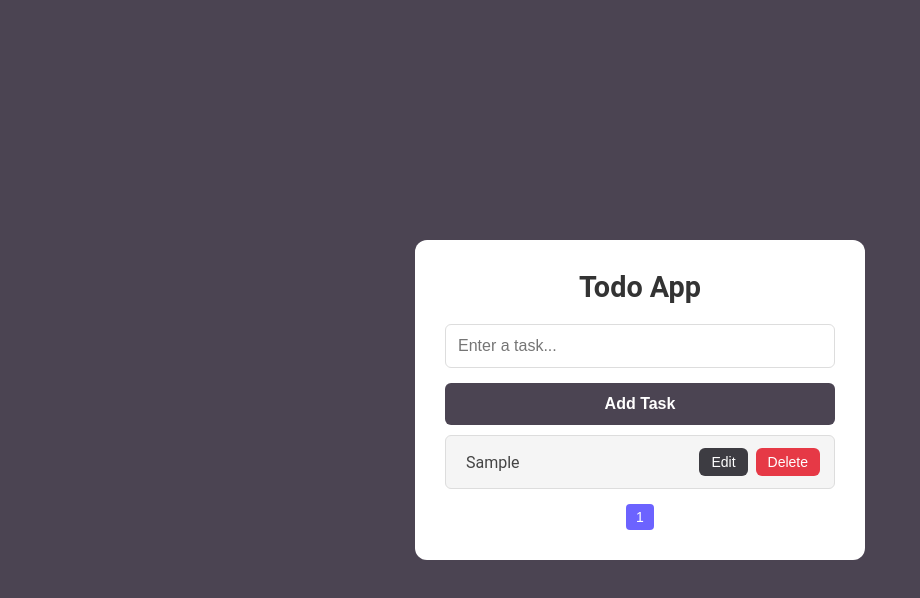
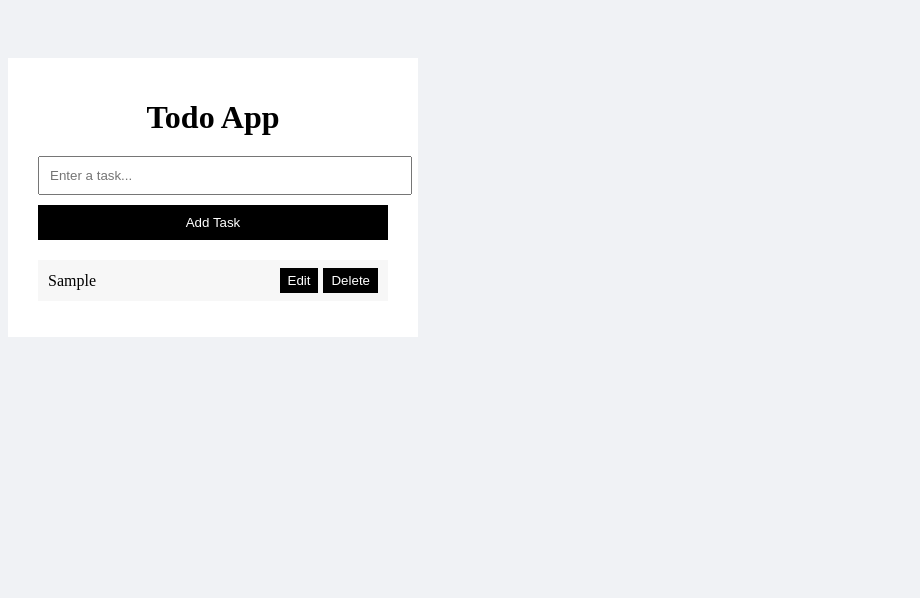
Before and after one commit to JassimMHD/To-Do-App, a plain HTML site: page index.html in a window 1280 px wide. Both pictures are taken after typing "Sample" into the empty fields and a click on the button "Add Task". Shown: the whole page, without its empty margins (0-920 px from the left). Drawn offline with Linux system fonts and the light colour scheme.

Commit message:
Features Updated

```diff
--- a/index.html
+++ b/index.html
@@ -1,20 +1,24 @@
 <!DOCTYPE html>
 <html lang="en">
   <head>
-    <meta charset="UTF-8">
-    <meta name="viewport" content="width=device-width, initial-scale=1.0">
-    <title>Todo App</title>
-    <link rel="stylesheet" href="style.css">
+    <meta charset="UTF-8" />
+    <meta name="viewport" content="width=device-width, initial-scale=1.0" />
+    <title>Simple Todo App</title>
+    <link rel="stylesheet" href="style.css" />
   </head>
   <body>
     <div class="container">
       <h1>Todo App</h1>
-        <div id="errorMessage" class="error-message"></div>
-        <input type="text" id="todoInput" class="todo-input" placeholder="Enter a task...">
+      <input
+        type="text"
+        id="todoInput"
+        class="todo-input"
+        placeholder="Enter a task..."
+      />
       <button id="addBtn" class="add-btn">Add Task</button>
       <ul id="todoList" class="todo-list"></ul>
-        <div id="pagination" class="pagination"></div>
     </div>
+
     <script src="script.js"></script>
   </body>
 </html>
--- a/script.js
+++ b/script.js
@@ -1,36 +1,22 @@
 const addBtn = document.getElementById("addBtn");
 const todoInput = document.getElementById("todoInput");
 const todoList = document.getElementById("todoList");
-const pagination = document.getElementById("pagination");
+const errorMessage = document.getElementById("errorMessage");
 
 const todos = [];
-const itemsPerPage = 3;
-let currentPage = 1;
 
-// Add Task
 addBtn.addEventListener("click", () => {
   const task = todoInput.value.trim();
-  if (task === "") {
-    showErrorMessage("Please enter a task.");
-    return;
-  }
 
   todos.unshift(task);
   todoInput.value = "";
-  currentPage = 1;
   renderTodos();
-  renderPagination();
 });
 
 function renderTodos() {
   todoList.innerHTML = "";
 
-
-  const start = (currentPage - 1) * itemsPerPage;
-  const end = start + itemsPerPage;
-  const currentTodos = todos.slice(start, end);
-
-  currentTodos.forEach((task, index) => {
+  todos.forEach((task, index) => {
     const li = document.createElement("li");
     li.className = "todo-item";
 
@@ -41,14 +27,12 @@ function renderTodos() {
     const editBtn = document.createElement("button");
     editBtn.className = "edit-btn";
     editBtn.textContent = "Edit";
-    editBtn.addEventListener("click", () =>
-      editTask(start + index, li, taskText)
-    );
+    editBtn.addEventListener("click", () => editTask(index, li, taskText));
 
     const deleteBtn = document.createElement("button");
     deleteBtn.className = "delete-btn";
     deleteBtn.textContent = "Delete";
-    deleteBtn.addEventListener("click", () => deleteTask(start + index));
+    deleteBtn.addEventListener("click", () => deleteTask(index));
 
     li.appendChild(taskText);
     li.appendChild(editBtn);
@@ -57,42 +41,19 @@ function renderTodos() {
   });
 }
 
-function renderPagination() {
-  pagination.innerHTML = "";
-
-  const totalPages = Math.ceil(todos.length / itemsPerPage);
-
-  for (let i = 1; i <= totalPages; i++) {
-    const btn = document.createElement("button");
-    btn.className = "pagination-btn";
-    btn.textContent = i;
-    btn.disabled = i === currentPage;
-    btn.addEventListener("click", () => {
-      currentPage = i;
-      renderTodos();
-      renderPagination();
-    });
-
-    pagination.appendChild(btn);
-  }
-}
-
 function editTask(index, li, taskText) {
-
-
   const input = document.createElement("input");
   input.type = "text";
   input.value = todos[index];
   input.className = "todo-text";
 
-
   const saveBtn = document.createElement("button");
-  const deleteBtn = document.createElement("button");
   saveBtn.className = "save-btn";
   saveBtn.textContent = "Save";
+
+  const deleteBtn = document.createElement("button");
   deleteBtn.className = "delete-btn";
-  deleteBtn.textContent = "delete";
-
+  deleteBtn.textContent = "Delete";
 
   li.innerHTML = "";
   li.appendChild(input);
@@ -106,13 +67,11 @@ function editTask(index, li, taskText) {
       renderTodos();
     }
   });
+
+  deleteBtn.addEventListener("click", () => deleteTask(index));
 }
 
 function deleteTask(index) {
   todos.splice(index, 1);
-  if ((currentPage - 1) * itemsPerPage >= todos.length) {
-    currentPage = Math.max(currentPage - 1, 1);
-  }
   renderTodos();
-  renderPagination();
 }
--- a/style.css
+++ b/style.css
@@ -1,139 +1,74 @@
-* {
-  margin: 0;
-  padding: 0;
-  box-sizing: border-box;
-}
 
 body {
-  font-family: "Roboto", Arial, sans-serif;
-  margin: 0;
-  padding: 0;
-  background: #4b4452;
+  background-color: #f0f2f5;
   display: flex;
-  justify-content: center;
-  align-items: center;
-  min-height: 100vh;
-  color: #444;
+  align-items: flex-start;
+  height: 100vh;
+  padding-top: 50px;
 }
 
 .container {
-  background: #ffffff;
-  border-radius: 12px;
-  padding: 30px;
-  width: 100%;
-  max-width: 450px;
-  text-align: center;
+  background-color: white;
+  padding: 20px 30px;
+  width: 350px;
 }
 
 h1 {
-  margin: 0;
-  font-size: 1.8rem;
-  color: #333;
+  text-align: center;
   margin-bottom: 20px;
-  font-weight: bold;
 }
 
 .todo-input {
   width: 100%;
-  padding: 12px;
-  border: 1px solid #ddd;
-  border-radius: 6px;
-  margin-bottom: 15px;
-  font-size: 16px;
+  padding: 10px;
+  margin-bottom: 10px;
 }
 
 .add-btn {
   width: 100%;
-  padding: 12px;
-  background: #4b4452;
-  color: #fff;
+  padding: 10px;
+  background-color: #000000;
   border: none;
-  border-radius: 6px;
-  font-size: 16px;
+  color: white;
   cursor: pointer;
-  font-weight: bold;
 }
 
-/*
-.error-message {
-  color: #e63946;
-  font-size: 14px;
-  margin-bottom: 15px;
-  background: #ffe6e6;
-  padding: 8px;
-  border-radius: 4px;
-  display: none;
-} */
+
 
 .todo-list {
-  list-style: none;
+  list-style-type: none;
   padding: 0;
-  margin: 0;
+  margin-top: 20px;
 }
 
 .todo-item {
   display: flex;
   justify-content: space-between;
   align-items: center;
-  background: #f5f5f5;
-  padding: 12px 10px;
-  border: 1px solid #ddd;
-  border-radius: 6px;
-  margin: 10px 0;
+  background-color: #f7f7f7;
+  padding: 8px 10px;
+  margin-bottom: 10px;
+
 }
 
 .todo-text {
-  flex-grow: 1;
-  margin: 0 10px;
-  cursor: pointer;
-  text-align: left;
-  font-size: 16px;
+  flex: 1;
 }
 
-.todo-text input {
-  width: 100%;
-  border: 1px solid #ccc;
-  border-radius: 4px;
-  padding: 6px;
-  font-size: 14px;
-  outline: none;
-}
-
-.edit-btn,
-.delete-btn,
-.save-btn {
-  background-color: #3d3c42;
-  color: #fff;
+.edit-btn, .delete-btn, .save-btn {
+  margin-left: 5px;
+  padding: 5px 8px;
   border: none;
-  border-radius: 6px;
-  padding: 6px 12px;
-  margin: 0 4px;
-  font-size: 14px;
   cursor: pointer;
 }
 
-.delete-btn {
-  background-color: #e63946;
-}
-
-.save-btn {
-  background-color: #2ecc71;
+.edit-btn {
+  color: white;
+  background-color: #000000;
 }
 
 
-.pagination {
-  display: flex;
-  justify-content: center;
-  margin-top: 15px;
-  gap: 10px;
+.delete-btn {
+  color: white;
+  background-color: #000000;
 }
-
-.pagination-btn {
-  padding: 5px 10px;
-  background-color: #6c63ff;
-  color: #fff;
-  border: none;
-  border-radius: 4px;
-  font-size: 14px;
-  cursor: pointer;
-}
```
Lines whose indentation alone changed are shown as unchanged.
